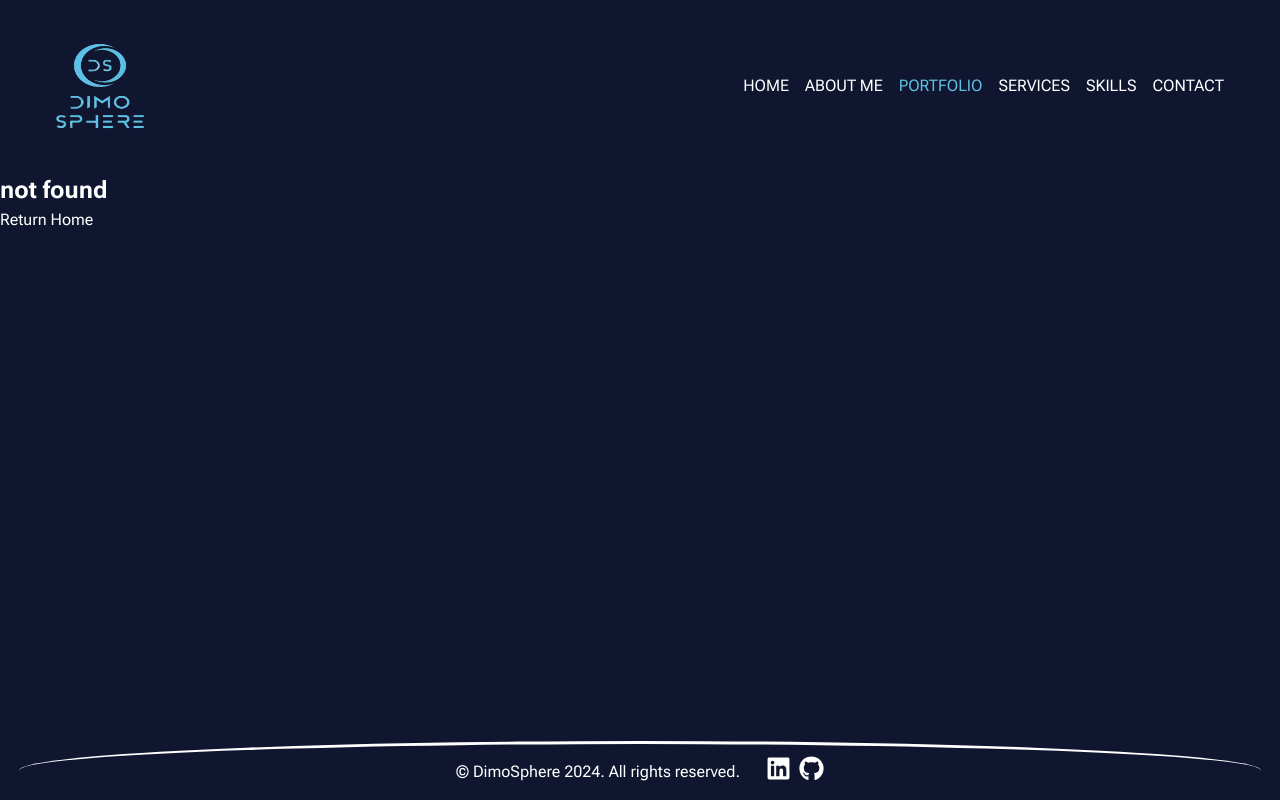
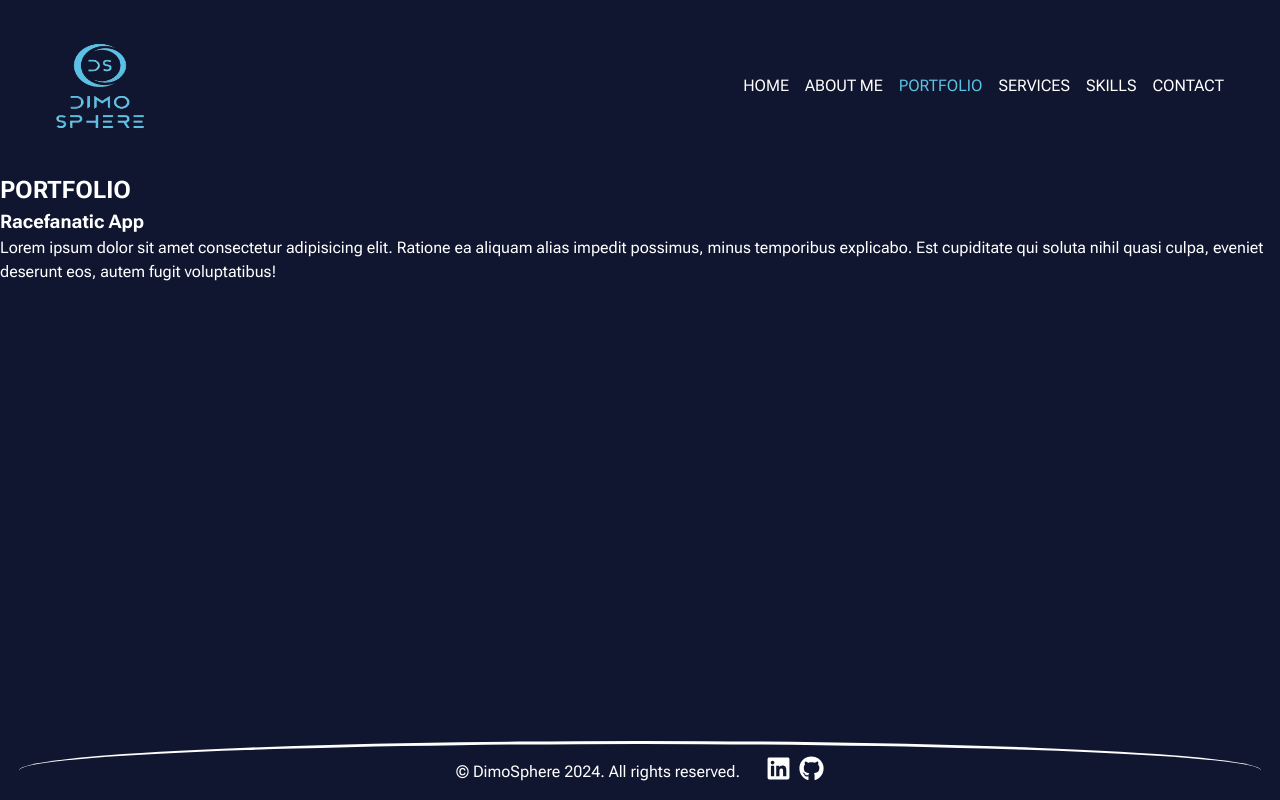
Before and after one commit to Dimo-Hristov/Personal-app, a Next.js app: page /portfolio in a window 1280 px wide. Before the commit this address had no page. Built offline with nearby package versions, Linux system fonts and the light colour scheme.

Commit message:
add portfolio page

```diff
--- /dev/null
+++ b/src/app/portfolio/page.tsx
@@ -0,0 +1,23 @@
+import styles from "./portfolio.module.scss";
+
+const Portfolio = () => {
+  return (
+    <section className={styles.portfolioPage}>
+      <h1>PORTFOLIO</h1>
+
+      <article>
+        <div className="info">
+          <h3>Racefanatic App</h3>
+          <p>
+            Lorem ipsum dolor sit amet consectetur adipisicing elit. Ratione ea
+            aliquam alias impedit possimus, minus temporibus explicabo. Est
+            cupiditate qui soluta nihil quasi culpa, eveniet deserunt eos, autem
+            fugit voluptatibus!
+          </p>
+        </div>
+      </article>
+    </section>
+  );
+};
+
+export default Portfolio;
--- /dev/null
+++ b/src/app/portfolio/portfolio.module.scss
@@ -0,0 +1,3 @@
+.portfolioPage {
+  flex: 1;
+}
```
